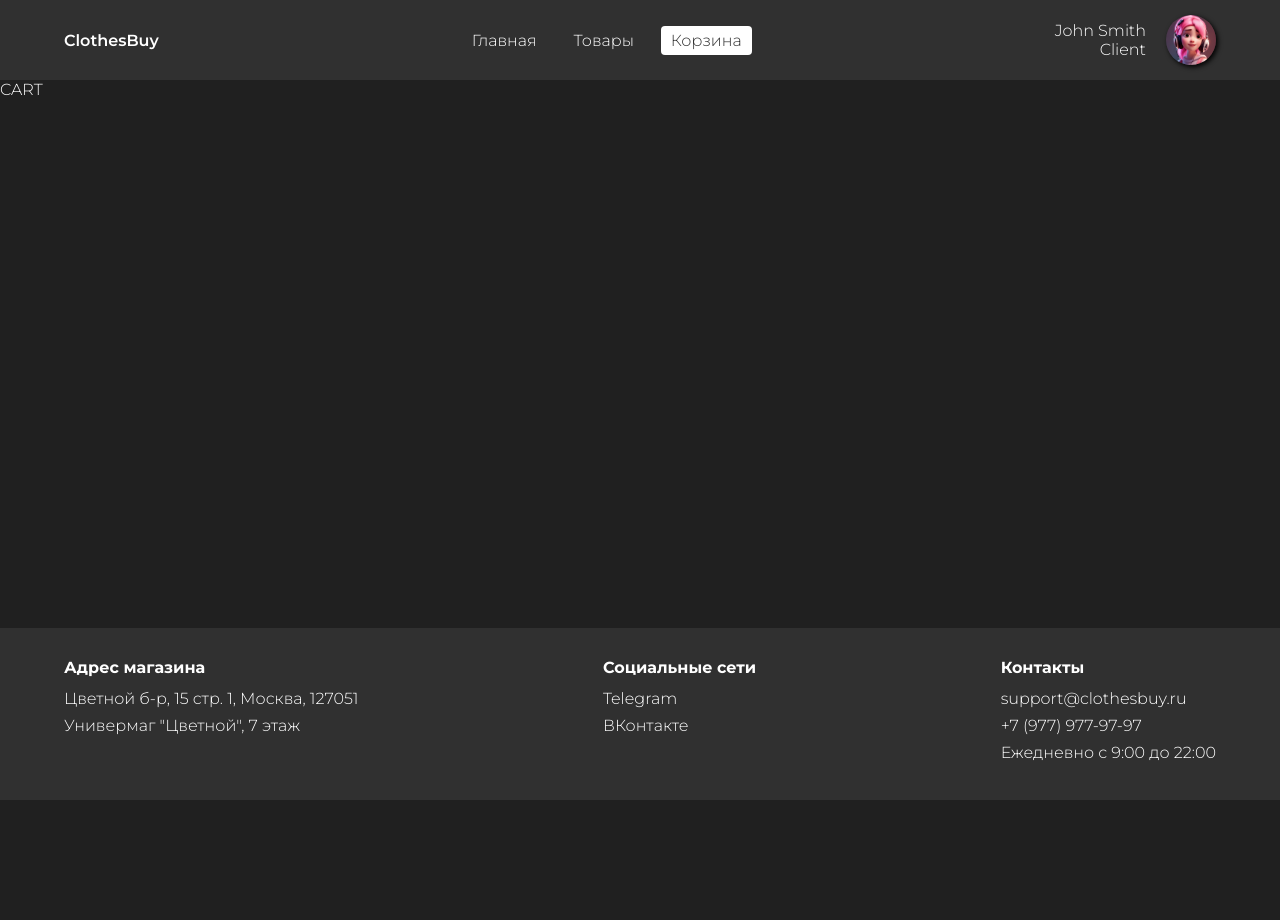
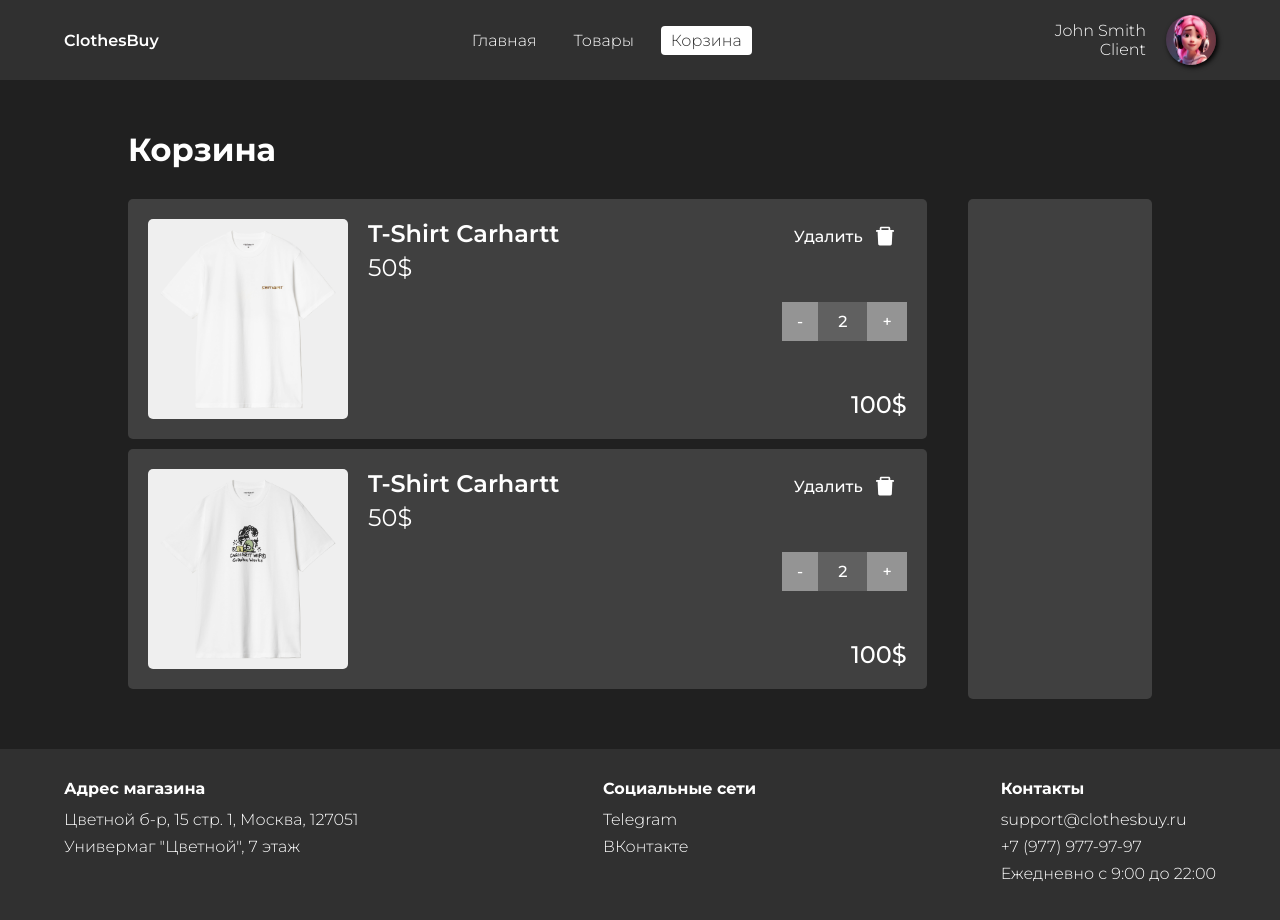
Before and after one commit to insaneluv666/clothes-buy-v2, a React (Vite) app: page /cart in a window 1280 px wide. Before the commit the page ends 800 px from the top, so only its background shows below. Built offline with nearby package versions, Linux system fonts and the light colour scheme.

Commit message:
feat(Cart): updated Cart page

```diff
--- a/src/pages/Cart.tsx
+++ b/src/pages/Cart.tsx
@@ -1,15 +1,173 @@
 import styled from "styled-components";
+
+import { AiFillDelete } from "react-icons/ai";
+
+interface CartInt {
+    id: number,
+    productType: string,
+    brand: string,
+    image: string,
+    price: string,
+    count: string,
+}
+
+const cartItems: Array<CartInt> = [
+  {
+    id: 1,
+    productType: 'T-Shirt',
+    brand: 'Carhartt',
+    image: './src/assets/products/carhartt tshirt1.jpg',
+    price: '50$',
+    count: '1'
+  },
+  {
+  id: 2,
+  productType: 'T-Shirt',
+  brand: 'Carhartt',
+  image: './src/assets/products/carhartt tshirt2.jpg',
+  price: '50$',
+  count: '1'
+  },
+]
 
 const Cart = () => {
   return (
     <CartWrapper>
-    <span>CART</span>
+    <h1>Корзина</h1>
+    <ListWrapper>
+      <CartList>
+      {cartItems.map(el =>
+        <Product key={el.id}>
+          <ProductDescription>
+            <img src={el.image} alt="Product Image" className='product-image'/>
+            <ProductText>
+              <span>{el.productType} {el.brand}</span>
+              <Price>{el.price}</Price>
+            </ProductText>
+          </ProductDescription>
+          <ProductCount>
+            <RemoveBtn>
+              <span>Удалить</span>
+              <AiFillDelete size={24}/>
+            </RemoveBtn>
+            <Counter>
+              <CountMinus>-</CountMinus>
+              <span>2</span>
+              <CountPlus>+</CountPlus>
+            </Counter>
+            <SumPrice>
+              <span>100$</span>
+            </SumPrice>
+          </ProductCount>
+        </Product>
+      )}
+      </CartList>
+      <TotalSum>
+
+      </TotalSum>
+    </ListWrapper>
     </CartWrapper>
   );
 }
 
 const CartWrapper = styled.div`
+  margin: 50px 10%;
+`
+const ListWrapper = styled.div`
+  display: flex;
+  width: 100%;
+`
+const CartList = styled.div`
+  display: flex;
+  flex-direction: column;
+  margin-top: 30px;
+  width: 78%;
+`
+const Product = styled.div`
+  display: flex;
+  justify-content: space-between;
+  margin-bottom: 10px;
+  background-color: #404040;
+  border-radius: 5px;
+`
+const ProductDescription = styled.div`
+  display: flex;
+  margin: 20px;
+  img {
+  width: 200px;
+  height: 200px;
+  border-radius: 5px;
+  object-fit: cover;
+  }
+`
+const ProductText = styled.div`
+  display: flex;
+  flex-direction: column;
+  margin-left: 20px;
+  color: #fff;
+  span {
+    font-size: 24px;
+    font-weight: 600;
+  }
+`
+const Price = styled.p`
+  margin-top: 5px;
+  font-size: 24px;
+  font-weight: 400;
+`
+const ProductCount = styled.p`
+  margin: 20px;
+  font-weight: 500;
+  display: flex;
+  flex-direction: column;
+  justify-content: space-between;
+  align-items: end;
+`
+const RemoveBtn = styled.div`
+  display: flex;
+  align-items: center;
+  padding: 5px 10px;
+  border-radius: 5px;
+  transition: 200ms ease-in-out;
+  cursor: pointer;
+  span {
+    margin-right: 10px;
+  }
+  &:hover {
+    background-color: #202020;
+  }
+`
+const Counter = styled.p`
+  display: flex;
+  flex-direction: row;
+  align-items: center;
+  background-color: #606060;
+  span{
 
+  }
+`
+const CountMinus = styled.p`
+  background-color: #949494;
+  margin-right: 20px;
+  padding: 10px 15px;
+  cursor: pointer;
+`
+const CountPlus = styled.p`
+  background-color: #949494;
+  margin-left: 20px;
+  padding: 10px 15px;
+  cursor: pointer;
+`
+const SumPrice = styled.p`
+  font-size: 24px;
+`
+
+const TotalSum = styled.div`
+  width: 18%;
+  margin-top: 30px;
+  margin-left: 4%;
+  background-color: #404040;
+  border-radius: 5px;
 `
 
 export default Cart;
```
